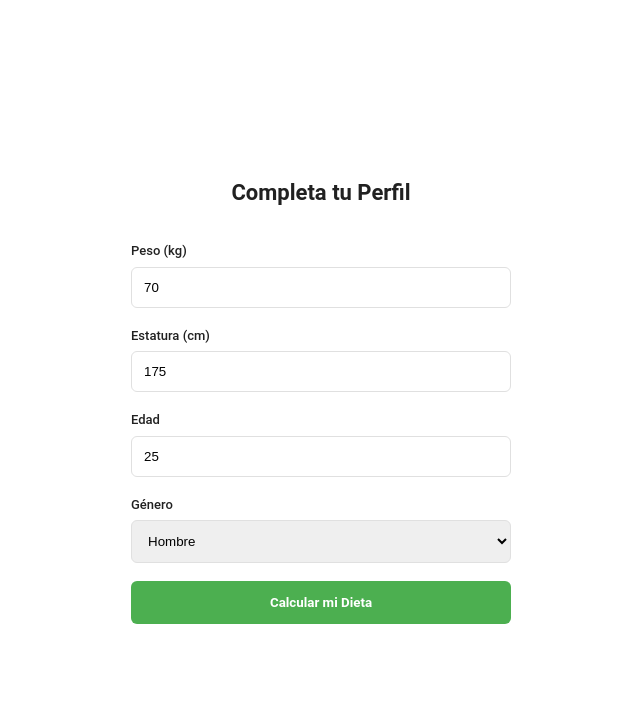
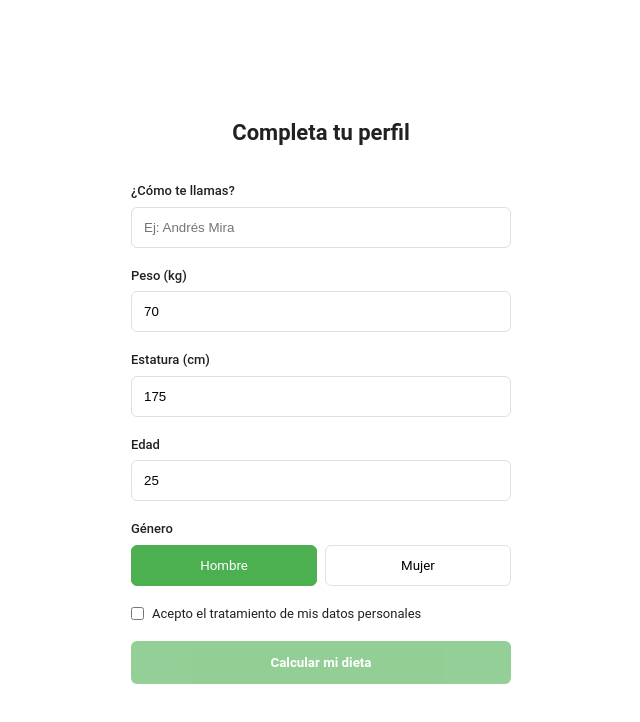
Before and after one commit to AndresMira21/Nutrit, an Angular app: page /onboarding in a window 1280 px wide. Shown: the top 722 px of the page, without its empty margins (319-959 px from the left). Built offline with nearby package versions, Linux system fonts and the light colour scheme; sample sign-in values are in the browser's storage.

Commit message:
fix: arreglando errores de login y formulario

```diff
--- a/src/app/core/guards/profile.guard.ts
+++ b/src/app/core/guards/profile.guard.ts
@@ -6,6 +6,6 @@ export const profileGuard: CanActivateFn = () => {
   const authService = inject(AuthService);
   const router = inject(Router);
   const user = authService.currentUser();
-  if (user && !user.isProfileComplete) return router.parseUrl('/onboarding');
+  if (user && (!user.isProfileComplete || !user.name)) return router.parseUrl('/onboarding');
   return true;
 };
--- a/src/app/core/services/auth.service.ts
+++ b/src/app/core/services/auth.service.ts
@@ -19,12 +19,21 @@ export class AuthService {
   }
 
   login(email: string, password: string): boolean {
-    if (email === 'admin@nutrit.com' && password === '123456') {
-      this.currentUser.set({ id: 1, name: 'Camilo Dev', email, weight: 0, height: 0, age: 0, gender: 'male', isProfileComplete: false });
-      return true;
-    }
-    return false;
+  if (email === 'admin@nutrit.com' && password === '123456') {
+    this.currentUser.set({
+      id: 1,
+      name: '',
+      email,
+      weight: 0,
+      height: 0,
+      age: 0,
+      gender: 'male',
+      isProfileComplete: false
+    });
+    return true;
   }
+  return false;
+}
 
   updateProfile(data: Partial<User>): void {
     this.currentUser.update(user => user ? { ...user, ...data, isProfileComplete: true } : null);
--- a/src/app/features/auth/login/login.ts
+++ b/src/app/features/auth/login/login.ts
@@ -31,7 +31,7 @@ export class Login {
         if (this.authService.login(email!, password!)) {
           this.router.navigate(['/dashboard']);
         } else {
-          this.errorMessage.set('Credenciales incorrectas. Usa admin@nutrit.com / 123456');
+          this.errorMessage.set('Correo o contraseña incorrectos.');
         }
         this.isLoading.set(false);
       }, 800);
--- a/src/app/features/onboarding/onboarding.html
+++ b/src/app/features/onboarding/onboarding.html
@@ -1,19 +1,87 @@
 <div class="login-page">
-  <div class="login-panel" style="margin: 0 auto; max-width: 500px;">
+  <div class="login-panel onboarding-panel">
     <div class="login-form-container">
-      <h1 class="login-title">Completa tu Perfil</h1>
-      <form class="login-form" [formGroup]="profileForm" (ngSubmit)="saveProfile()">
-        <div class="form-group"><label>Peso (kg)</label><input type="number" formControlName="weight"></div>
-        <div class="form-group"><label>Estatura (cm)</label><input type="number" formControlName="height"></div>
-        <div class="form-group"><label>Edad</label><input type="number" formControlName="age"></div>
+      <h1 class="login-title">Completa tu perfil</h1>
+
+      <!-- Event Binding: (ngSubmit) | Property Binding: [formGroup] -->
+      <form class="login-form" [formGroup]="profileForm" (ngSubmit)="saveProfile()" novalidate>
+
+        <!-- Nombre -->
+        <div class="form-group">
+          <label for="name">¿Cómo te llamas?</label>
+          <input
+            id="name"
+            type="text"
+            formControlName="name"
+            placeholder="Ej: Andrés Mira"
+            autocomplete="name"
+            [class.invalid]="showError(f.name)"
+            [attr.aria-invalid]="showError(f.name)"
+            (blur)="formatName()">
+          @if (showError(f.name)) {
+            <span class="field-error">
+              @if (f.name.hasError('required')) { El nombre es obligatorio }
+              @else if (f.name.hasError('minlength')) { Mínimo 2 caracteres }
+              @else { Solo letras y espacios }
+            </span>
+          }
+        </div>
+
+        @for (field of numericFields; track field.control) {
+          <div class="form-group">
+            <label [for]="field.control">{{ field.label }}</label>
+            <input
+              type="number"
+              [id]="field.control"
+              [formControlName]="field.control"
+              [min]="field.min"
+              [max]="field.max"
+              [class.invalid]="showError(profileForm.controls[field.control])">
+            @if (showError(profileForm.controls[field.control])) {
+              <span class="field-error">Debe estar entre {{ field.min }} y {{ field.max }}</span>
+            }
+          </div>
+        }
+
+        <!-- Género -->
         <div class="form-group">
           <label>Género</label>
-          <select formControlName="gender" style="padding: 12px; border-radius: 6px; border: 1px solid #E0E0E0;">
-            <option value="male">Hombre</option>
-            <option value="female">Mujer</option>
-          </select>
+          <div class="gender-options">
+            @for (g of genders; track g.value) {
+              <button
+                type="button"
+                [class.active]="f.gender.value === g.value"
+                [attr.aria-pressed]="f.gender.value === g.value"
+                (click)="selectGender(g.value)">
+                {{ g.label }}
+              </button>
+            }
+          </div>
         </div>
-        <button type="submit" class="btn-login" [disabled]="profileForm.invalid">Calcular mi Dieta</button>
+
+        <!-- Vista previa en vivo -->
+        @if (f.name.value) {
+          <p class="live-preview">
+            Hola, <strong>{{ f.name.value }}</strong>. Tu IMC estimado es
+            <strong>{{ bmiPreview() | number:'1.1-1' }}</strong>
+          </p>
+        }
+
+        <!-- Two-Way Binding (standalone porque esta dentro de un [formGroup]) -->
+        <label class="terms">
+          <input
+            type="checkbox"
+            [(ngModel)]="acceptTerms"
+            [ngModelOptions]="{ standalone: true }">
+          Acepto el tratamiento de mis datos personales
+        </label>
+
+        <button
+          type="submit"
+          class="btn-login"
+          [disabled]="profileForm.invalid || !acceptTerms()">
+          Calcular mi dieta
+        </button>
       </form>
     </div>
   </div>
--- a/src/app/features/onboarding/onboarding.scss
+++ b/src/app/features/onboarding/onboarding.scss
@@ -1 +1,25 @@
 @use '../auth/login/login.scss';
+
+.onboarding-panel { margin: 0 auto; max-width: 500px; }
+
+.invalid { border-color: #d32f2f !important; }
+.field-error { color: #d32f2f; font-size: 12px; }
+
+.gender-options {
+  display: flex;
+  gap: 8px;
+
+  button {
+    flex: 1;
+    padding: 12px;
+    border: 1px solid #e0e0e0;
+    border-radius: 6px;
+    background: #fff;
+    cursor: pointer;
+
+    &.active { background: #4caf50; color: #fff; border-color: #4caf50; }
+  }
+}
+
+.terms { display: flex; align-items: center; gap: 8px; font-size: 13px; }
+.live-preview { font-size: 14px; color: #2e7d32; }
--- a/src/app/features/onboarding/onboarding.ts
+++ b/src/app/features/onboarding/onboarding.ts
@@ -1,11 +1,14 @@
-import { Component, inject, ChangeDetectionStrategy } from '@angular/core';
-import { FormBuilder, ReactiveFormsModule, Validators } from '@angular/forms';
+import { Component, inject, signal, computed, ChangeDetectionStrategy } from '@angular/core';
+import { toSignal } from '@angular/core/rxjs-interop';
+import { DecimalPipe } from '@angular/common';
+import { AbstractControl, FormBuilder, FormsModule, ReactiveFormsModule, Validators } from '@angular/forms';
 import { Router } from '@angular/router';
 import { AuthService } from '../../core/services/auth.service';
+import { User } from '../../core/models/user.model';
 
 @Component({
   selector: 'app-onboarding',
-  imports: [ReactiveFormsModule],
+  imports: [ReactiveFormsModule, FormsModule, DecimalPipe],
   templateUrl: './onboarding.html',
   styleUrl: './onboarding.scss',
   changeDetection: ChangeDetectionStrategy.OnPush
@@ -15,17 +18,69 @@ export class Onboarding {
   private authService = inject(AuthService);
   private router = inject(Router);
 
-  profileForm = this.fb.group({
-    weight: [70, [Validators.required, Validators.min(30)]],
-    height: [175, [Validators.required, Validators.min(100)]],
-    age: [25, [Validators.required, Validators.min(15)]],
-    gender: ['male', Validators.required]
+  readonly numericFields = [
+    { control: 'weight', label: 'Peso (kg)', min: 30, max: 300 },
+    { control: 'height', label: 'Estatura (cm)', min: 100, max: 250 },
+    { control: 'age', label: 'Edad', min: 15, max: 100 }
+  ] as const;
+
+  readonly genders = [
+    { value: 'male', label: 'Hombre' },
+    { value: 'female', label: 'Mujer' }
+  ] as const;
+
+  profileForm = this.fb.nonNullable.group({
+    name: ['', [
+      Validators.required,
+      Validators.minLength(2),
+      Validators.maxLength(40),
+      Validators.pattern(/^[\p{L}' ]+$/u)
+    ]],
+    weight: [70, [Validators.required, Validators.min(30), Validators.max(300)]],
+    height: [175, [Validators.required, Validators.min(100), Validators.max(250)]],
+    age: [25, [Validators.required, Validators.min(15), Validators.max(100)]],
+    gender: ['male' as User['gender'], Validators.required]
   });
 
-  saveProfile() {
-    if (this.profileForm.valid) {
-      this.authService.updateProfile(this.profileForm.value as any);
-      this.router.navigate(['/dashboard']);
+  // Two-Way Binding
+  acceptTerms = signal(false);
+
+  private formValue = toSignal(this.profileForm.valueChanges, {
+    initialValue: this.profileForm.getRawValue()
+  });
+  bmiPreview = computed(() => {
+    const { weight, height } = this.formValue();
+    return weight && height ? weight / Math.pow(height / 100, 2) : 0;
+  });
+
+  get f() { return this.profileForm.controls; }
+
+  showError(control: AbstractControl): boolean {
+    return control.invalid && (control.touched || control.dirty);
+  }
+
+  // Event Binding (blur): normaliza ortografia
+  formatName(): void {
+    const c = this.f.name;
+    c.setValue(
+      c.value.trim().replace(/\s+/g, ' ').split(' ')
+        .map(w => w.charAt(0).toUpperCase() + w.slice(1).toLowerCase())
+        .join(' ')
+    );
+  }
+
+  // Event Binding (click)
+  selectGender(value: User['gender']): void {
+    this.f.gender.setValue(value);
+    this.f.gender.markAsDirty();
+  }
+
+  saveProfile(): void {
+    if (this.profileForm.invalid || !this.acceptTerms()) {
+      this.profileForm.markAllAsTouched();
+      return;
     }
+    this.authService.updateProfile(this.profileForm.getRawValue());
+    this.router.navigate(['/dashboard']);
   }
 }
```
